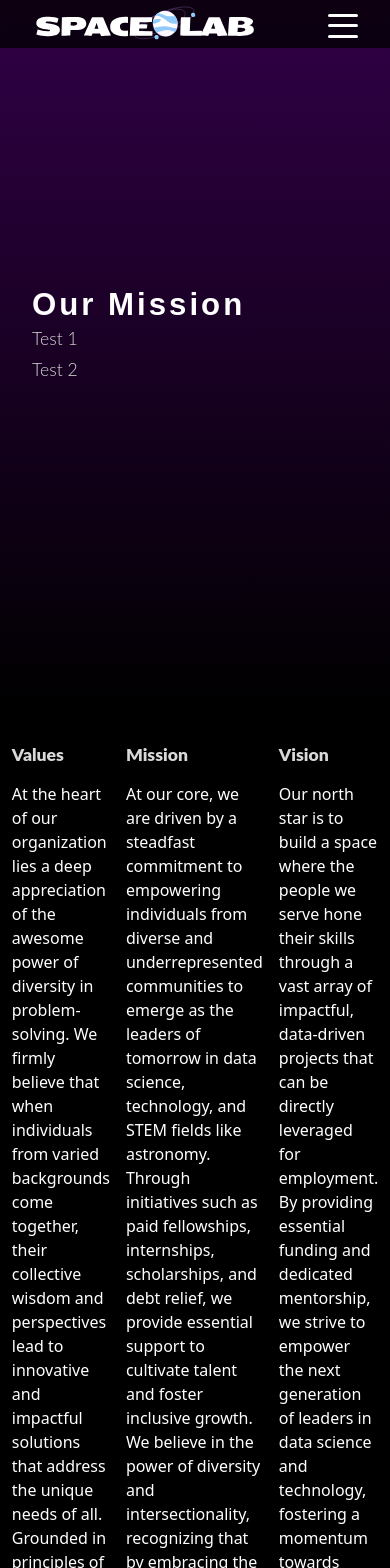
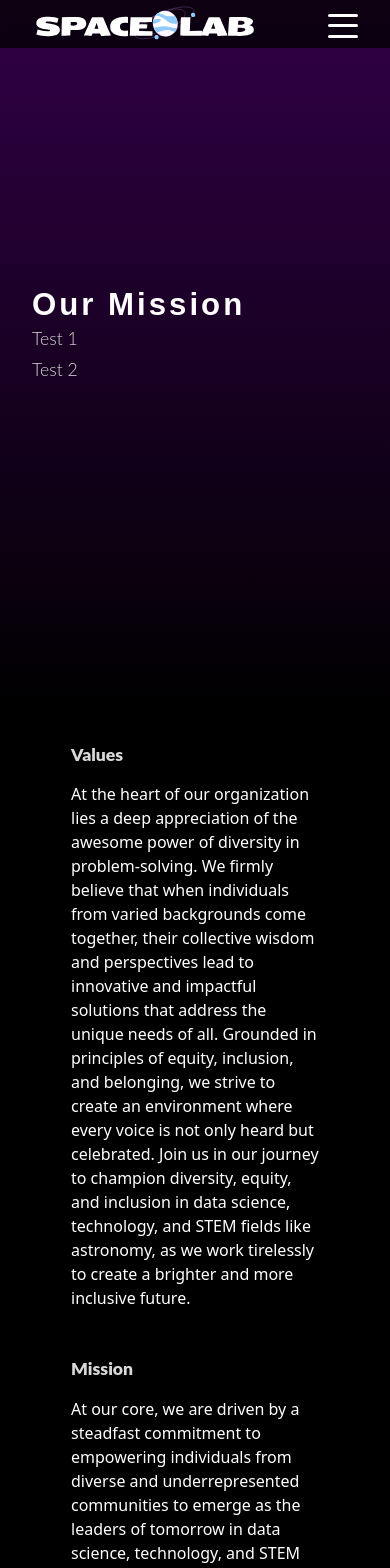
Before and after one commit to spacelabdev/fund_lab_force, a React (Vite) app: page / in a window 390 px wide. Shown: the top 1568 px of the page. Built offline with nearby package versions, Linux system fonts and the light colour scheme.

Commit message:
Adds v1 iteration of responsiveness to ValuesMissionVision component

```diff
--- a/src/App.css
+++ b/src/App.css
@@ -2,7 +2,7 @@
     display: flex;
     flex-direction: column;
     align-items: center;
-    width: 100%;
+    max-width: 100%;
     min-height: 100vh;
 }
 
--- a/src/components/ValuesMissionVision/ValuesMissionVision.css
+++ b/src/components/ValuesMissionVision/ValuesMissionVision.css
@@ -1,6 +1,14 @@
 .ValuesMissionVision {
-    display: grid;
-    grid-template-columns: repeat(3, 1fr);
+    display: flex;
+    flex-basis: auto;
     gap: 1rem;
     padding: 2rem;
 }
+
+@media screen and (max-width: 1200px) {
+    .ValuesMissionVision {
+        flex-direction: column;
+        width: 80%;
+        gap: 3rem;
+    }
+}
--- a/src/index.css
+++ b/src/index.css
@@ -8,6 +8,6 @@
 body {
   background-color: black;
   color: white;
-  width: 100vw;
+  width: 100%;
   overflow-x: hidden;
 }
```
